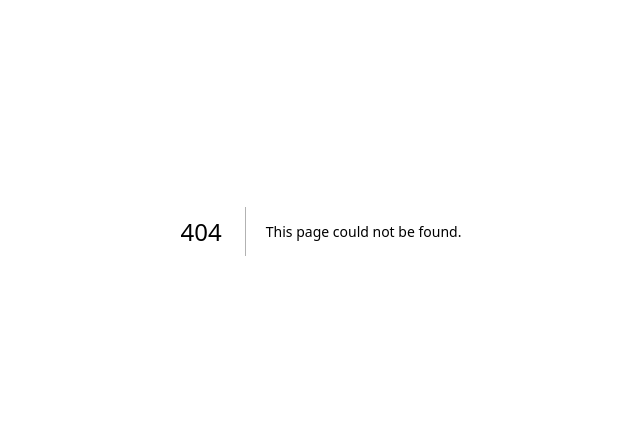
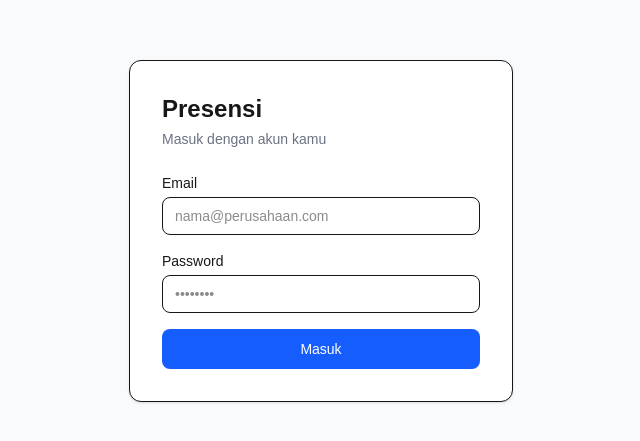
Before and after one commit to aishaura/Presensi-SMC, a Next.js app: page /login in a window 1280 px wide. Before the commit this address had no page. Shown: the part 169-610 px from the top of the page, without its empty margins (319-959 px from the left). Built offline with nearby package versions, Linux system fonts and the light colour scheme.

Commit message:
configure supabase

```diff
--- /dev/null
+++ b/app/(auth)/login/action.ts
@@ -0,0 +1,33 @@
+'use server'
+
+import { createClient } from '@/lib/supabase/server'
+import { redirect } from 'next/navigation'
+
+export async function login(formData: FormData) {
+  const supabase = await createClient()
+
+  const email = formData.get('email') as string
+  const password = formData.get('password') as string
+
+  const { data, error } = await supabase.auth.signInWithPassword({
+    email,
+    password,
+  })
+
+  if (error) {
+    redirect('/login?error=' + encodeURIComponent('Email atau password salah'))
+  }
+
+  // Cek role user buat nentuin redirect
+  const { data: profile } = await supabase
+    .from('profiles')
+    .select('role')
+    .eq('id', data.user.id)
+    .single()
+
+  if (profile?.role === 'admin') {
+    redirect('/admin')
+  }
+
+  redirect('/')
+}
--- /dev/null
+++ b/app/(auth)/login/page.tsx
@@ -0,0 +1,61 @@
+import { login } from './action'
+
+export default async function LoginPage({
+  searchParams,
+}: {
+  searchParams: Promise<{ error?: string }>
+}) {
+  const { error } = await searchParams
+
+  return (
+    <div className="min-h-screen flex items-center justify-center bg-gray-50">
+      <div className="w-full max-w-sm bg-white p-8 rounded-xl shadow-sm border">
+        <h1 className="text-2xl font-semibold mb-1">Presensi</h1>
+        <p className="text-gray-500 text-sm mb-6">Masuk dengan akun kamu</p>
+
+        {error && (
+          <div className="mb-4 text-sm text-red-600 bg-red-50 border border-red-200 rounded-lg px-3 py-2">
+            {error}
+          </div>
+        )}
+
+        <form action={login} className="space-y-4">
+          <div>
+            <label htmlFor="email" className="block text-sm font-medium mb-1">
+              Email
+            </label>
+            <input
+              id="email"
+              name="email"
+              type="email"
+              required
+              className="w-full border rounded-lg px-3 py-2 text-sm focus:outline-none focus:ring-2 focus:ring-blue-500"
+              placeholder="nama@perusahaan.com"
+            />
+          </div>
+
+          <div>
+            <label htmlFor="password" className="block text-sm font-medium mb-1">
+              Password
+            </label>
+            <input
+              id="password"
+              name="password"
+              type="password"
+              required
+              className="w-full border rounded-lg px-3 py-2 text-sm focus:outline-none focus:ring-2 focus:ring-blue-500"
+              placeholder="••••••••"
+            />
+          </div>
+
+          <button
+            type="submit"
+            className="w-full bg-blue-600 text-white rounded-lg py-2.5 text-sm font-medium hover:bg-blue-700 transition"
+          >
+            Masuk
+          </button>
+        </form>
+      </div>
+    </div>
+  )
+}
--- /dev/null
+++ b/app/(auth)/logout/route.ts
@@ -0,0 +1,8 @@
+import { createClient } from '@/lib/supabase/server'
+import { redirect } from 'next/navigation'
+
+export async function POST() {
+  const supabase = await createClient()
+  await supabase.auth.signOut()
+  redirect('/login')
+}
```
Also changed, not shown: app/(dashboard)/admin/page.tsx (added), app/(dashboard)/page.tsx (added), app/(dashboard)/riwayat/page.tsx (added), app/api/attendance/check-in/route.ts (added), app/api/attendance/check-out/route.ts (added), app/api/attendance/route.ts (added), app/api/cron/daily-recap/route.ts (added), app/api/upload-drive/route.ts (added).
